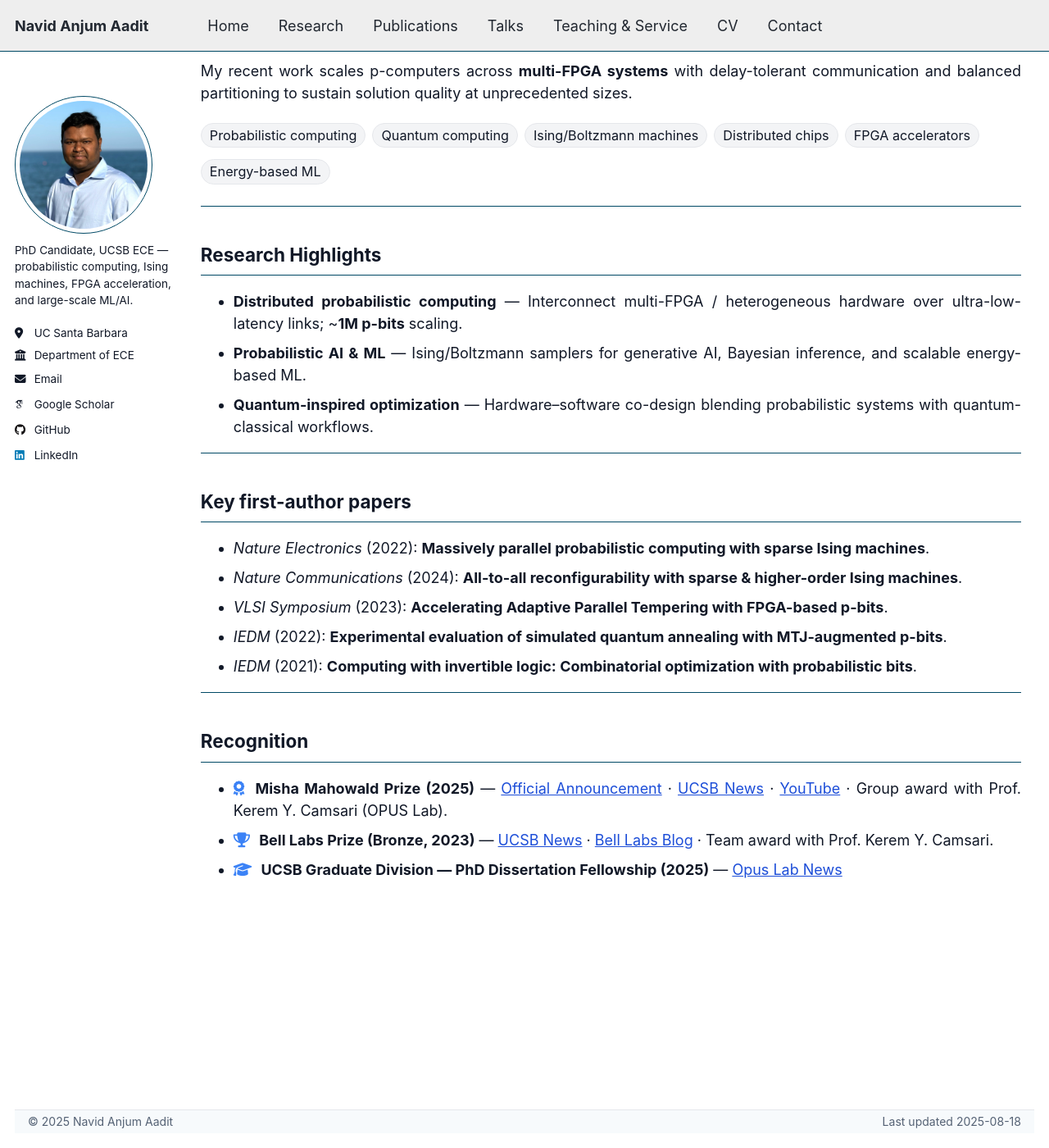
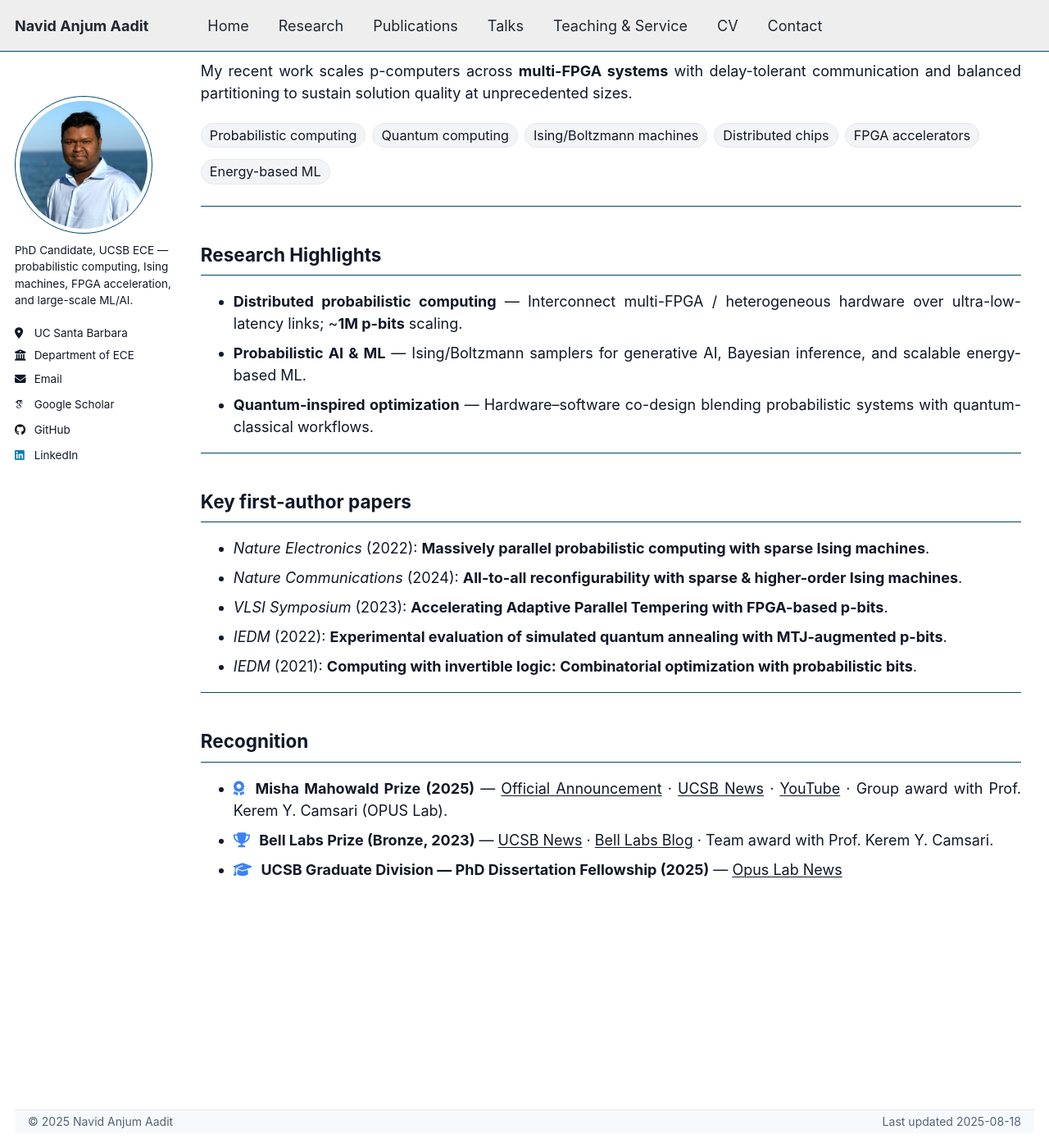
Before and after one commit to navidaadit/navidaadit.github.io, a Jekyll site: the page built from _pages/about.md, in a window 1280 px wide and 1400 px high, scrolled down 810 px. Shown: the whole window at 82% size. Built offline with Jekyll 4.4.1, drawn with Linux system fonts in a browser that asks for light colours; some web fonts are replaced.

Commit message:
Update _custom.scss

```diff
--- a/_sass/_custom.scss
+++ b/_sass/_custom.scss
@@ -271,9 +271,7 @@
   text-align: left !important;
 }
 
-/* ---------- CENTER CAPTIONS IN FIGURE CARDS (robust) ----------
-   Use strong specificity + !important and keep block flow.
-   Works even if captions contain <em>, <a>, or other inlines. */
+/* ---------- CENTER CAPTIONS IN FIGURE CARDS (robust) ---------- */
 .page__content .figure-card > figcaption,
 .page__content .figure-card > .figcap,
 .layout--single .page__content .gallery-2x2 .figure-card > figcaption,
@@ -363,8 +361,6 @@
 
 /* Ensure readable text on white surfaces */
 body, .page, .page__content { color:#111827 !important; }
-.page__content a { color:#1d4ed8; }
-.page__content a:hover { color:#1e40af; }
 
 /* Cards, sections, and code blocks */
 .page__content .card,
@@ -402,3 +398,26 @@ label[for="theme-toggle"] {
   visibility: hidden !important;
   pointer-events: none !important;
 }
+
+/* ---------- LINKS: inherit color; turn blue only on hover/focus ---------- */
+.page__content a:not(.btn--cv):not(.no-link-style),
+.footer-bar a:not(.no-link-style) {
+  color: inherit !important;
+  text-decoration: underline;
+  text-decoration-thickness: 1px;
+  text-underline-offset: 2px;
+}
+.page__content a:not(.btn--cv):not(.no-link-style):visited,
+.footer-bar a:not(.no-link-style):visited {
+  color: inherit !important;
+}
+.page__content a:not(.btn--cv):not(.no-link-style):hover,
+.page__content a:not(.btn--cv):not(.no-link-style):focus-visible,
+.footer-bar a:not(.no-link-style):hover,
+.footer-bar a:not(.no-link-style):focus-visible {
+  color: #1d4ed8 !important;
+}
+.page__content a:not(.btn--cv):not(.no-link-style):active,
+.footer-bar a:not(.no-link-style):active {
+  color: #1e40af !important;
+}
```
